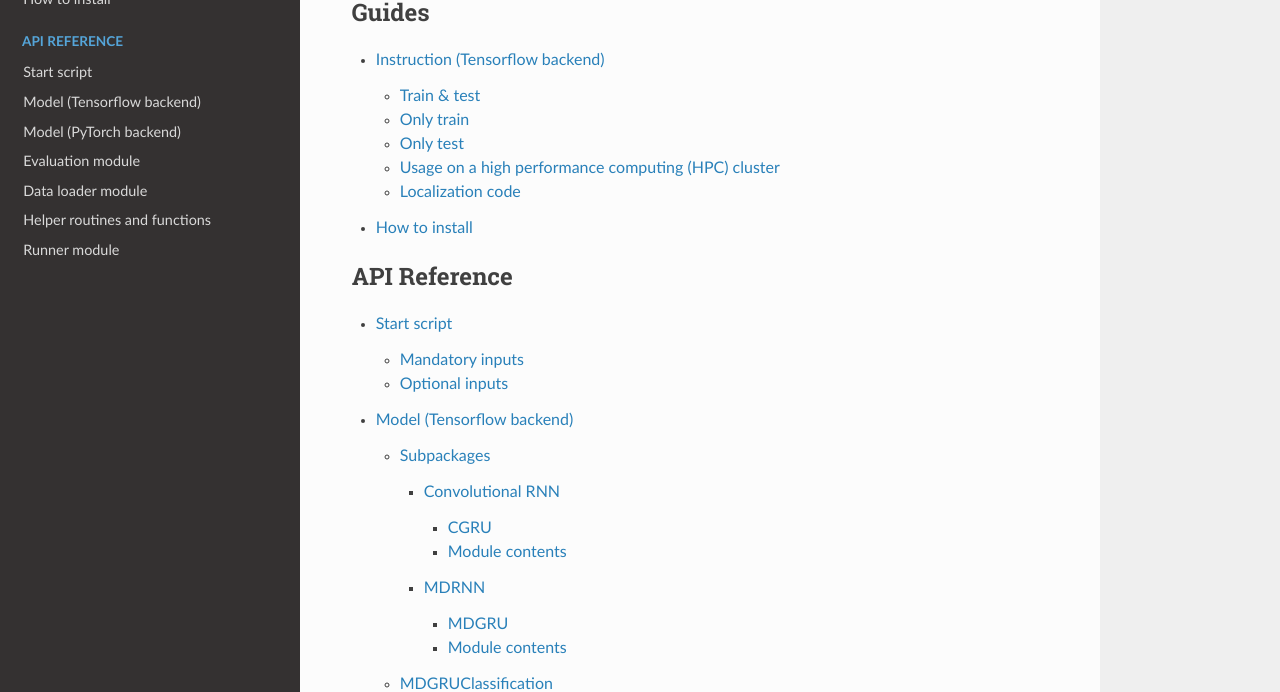
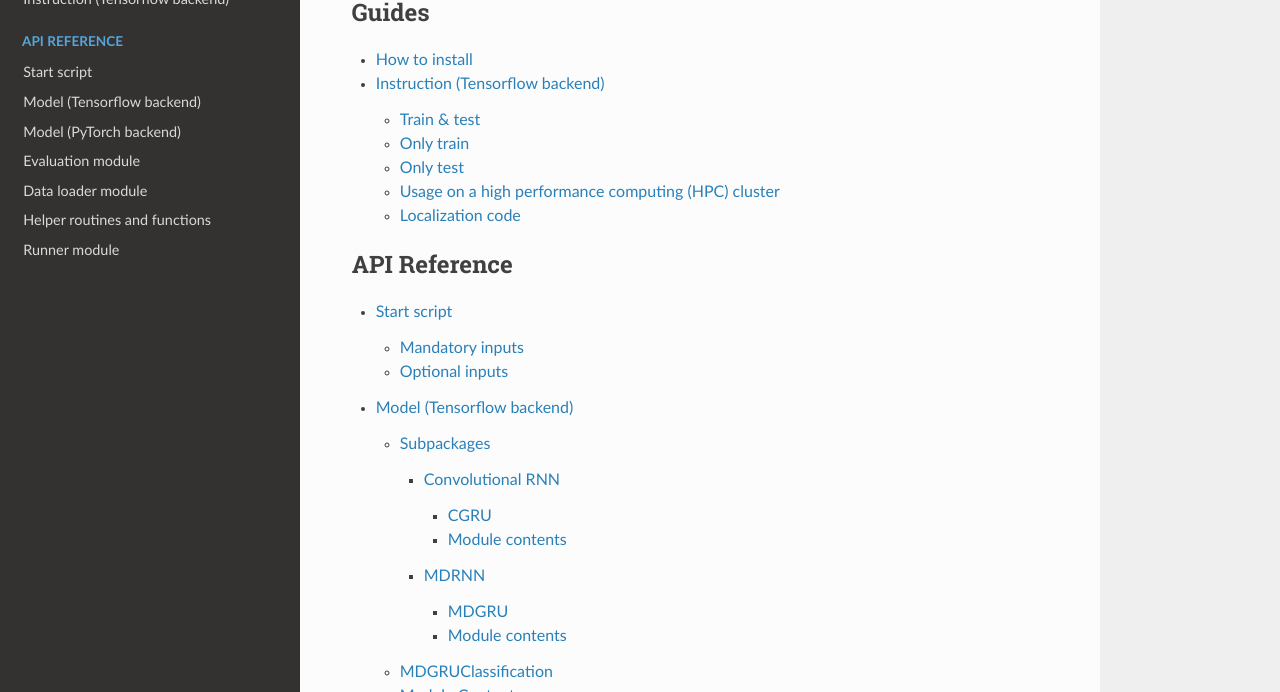
Before and after one commit to zubata88/mdgru, a Sphinx documentation site: the page built from docs/index.rst, in a window 1280 px wide and 900 px high, scrolled down 1954 px, cut to the strip 208-900 px from the top of the window. Built offline with Sphinx 7.4.7 and the Read the Docs theme 2.0.0, drawn with Linux system fonts in a browser that asks for light colours; some of the changed text lies outside the part shown.

Commit message:
Update index.rst

```diff
--- a/docs/index.rst
+++ b/docs/index.rst
@@ -9,8 +9,8 @@
    :maxdepth: 6
    :caption: Guides
 
+   how_to_install
    how_to_use
-   how_to_install
 
 .. toctree::
    :maxdepth: 6
```
